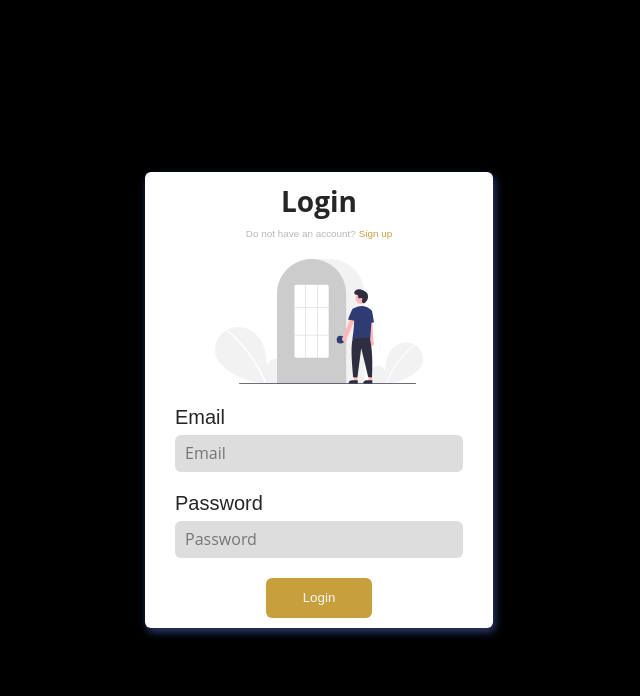
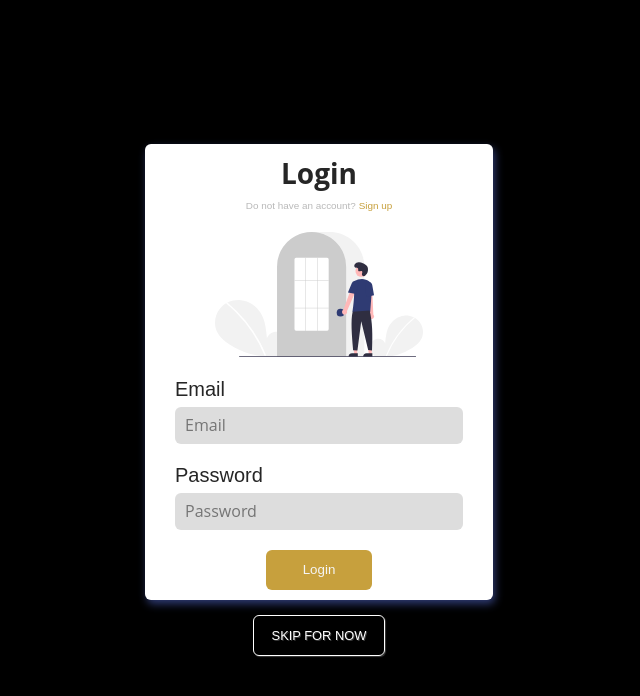
Before and after one commit to wabdeali/club88, a React (Create React App) app: page /auth in a window 1280 px wide. Shown: the top 696 px of the page, without its empty margins (321-961 px from the left). Built offline with nearby package versions, Linux system fonts and the light colour scheme; no server answers; a web font is replaced by a local one.

Commit message:
added skip button and ignored .env

```diff
--- a/src/Components/Auth.jsx
+++ b/src/Components/Auth.jsx
@@ -30,7 +30,8 @@ const AuthProvider = ({ children }) => {
     return (
         <AuthContext.Provider
             value={{
-                currentUser
+                currentUser,
+                setCurrentUser
             }}
         >
             {children}
--- a/src/Components/Authentication/index.jsx
+++ b/src/Components/Authentication/index.jsx
@@ -1,17 +1,37 @@
-import React from 'react'
+import React, { useCallback } from 'react'
 import Login from './Login'
 
 import './loginStyles.scss'
 import Signup from './Signup'
 import { useState } from 'react'
+import { authentication } from '../../config/firebase'
 
 export const Auth = ({ history }) => {
-    const [activePage, setActivePage] = useState('login')
+    const [activePage, setActivePage] = useState('login');
+
+
+    const handleSkip = useCallback(
+        async event => {
+            event.preventDefault();
+            try {
+                await authentication
+                    .signInWithEmailAndPassword('test@test.com', 'test@test.com');
+                history.push('/products')
+            } catch (error) {
+                console.log(error)
+            }
+        },
+        [history],
+    )
+
     return (
-
-        <div className="main-container">
-            {activePage === 'login' ? <Login setActivePage={setActivePage} history /> : <Signup setActivePage={setActivePage} history />}
-        </div>
-
+        <>
+            <div className="main-container">
+                {activePage === 'login' ? <Login setActivePage={setActivePage} history /> : <Signup setActivePage={setActivePage} history />}
+                <div className="skipLoginButton" onClick={handleSkip}>
+                    <p>Skip for now</p>
+                </div>
+            </div>
+        </>
     )
 }
--- a/src/Components/Authentication/loginStyles.scss
+++ b/src/Components/Authentication/loginStyles.scss
@@ -96,6 +96,24 @@
     display: flex;
     align-items: center;
     justify-content: center;
+    flex-direction: column;
 
     background-color: rgb(0, 0, 0);
 }
+
+.skipLoginButton {
+    margin-top: 15px;
+    border: 1px solid white;
+    padding: 12px 18px;
+    border-radius: 6px;
+    cursor: pointer;
+    box-shadow: 1px 1px 1px rgba(255, 255, 255, 0.233);
+
+    p {
+        color: white;
+        text-transform: uppercase;
+        font-size: 1.3em;
+
+        text-shadow: 1px 1px 0px rgba(255, 255, 255, 0.233);
+    }
+}
--- a/src/Components/Products.jsx
+++ b/src/Components/Products.jsx
@@ -17,10 +17,9 @@ function Products() {
     const [selectedProduct, setSelectedProduct] = useState(null)
 
     useEffect(() => {
-
+        console.log('reached')
         db.collection('products').get()
             .then(snapshot => {
-
                 let tempData = snapshot.docs.map(doc => doc.data())
                 setData(tempData)
                 setLoading(false)
```
Also changed, not shown: 1 other file (tests, documents, lock files or other folders).
